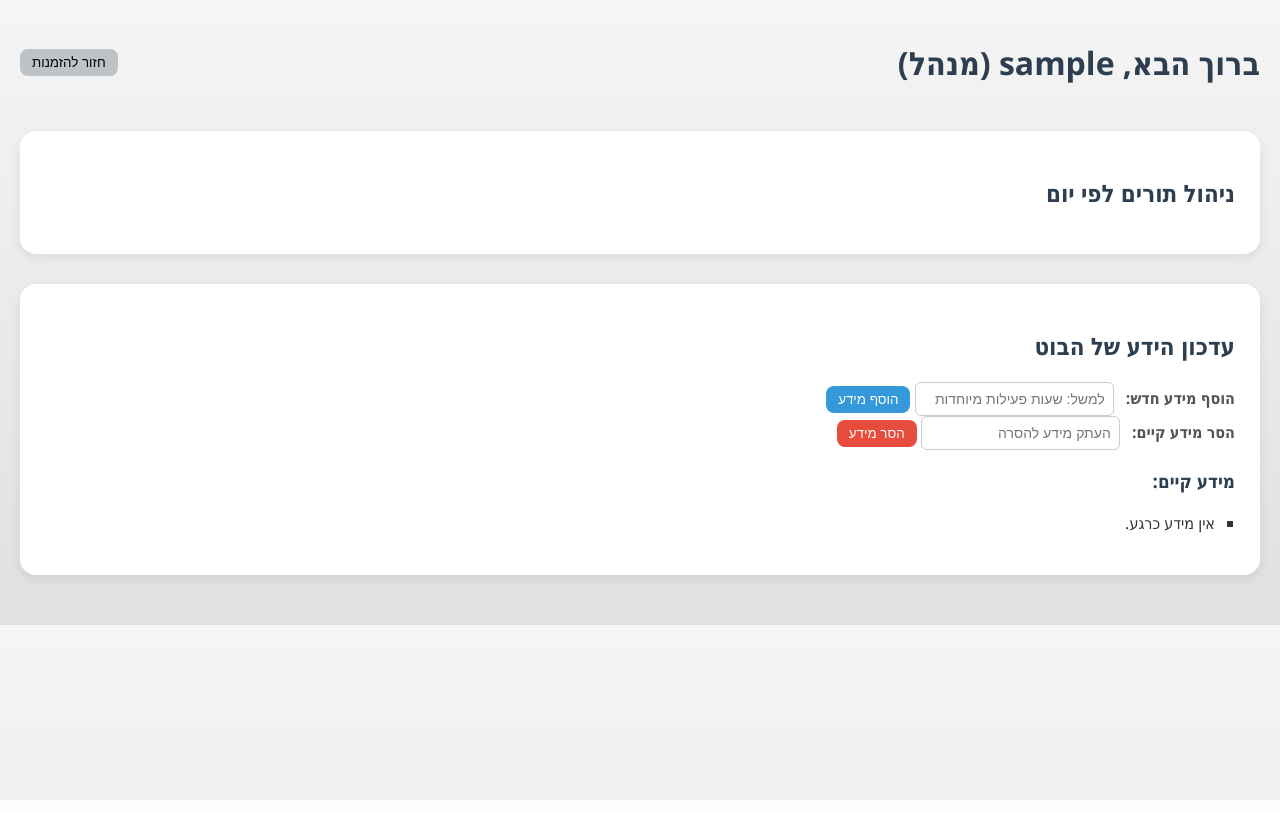
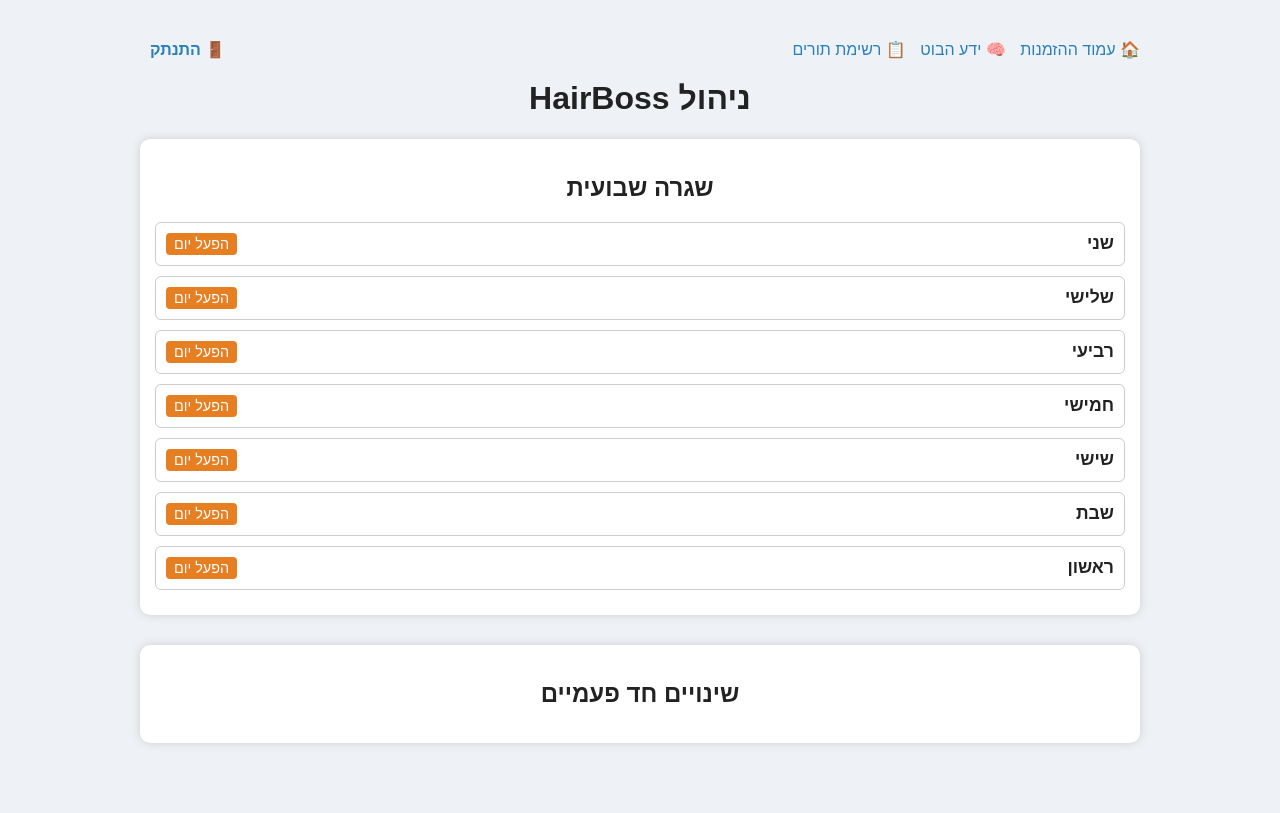
Before and after one commit to Nextwave19/barber, a Flask app: template templates/admin_command.html in a window 1280 px wide. Run offline with Flask 3, Linux system fonts and the light colour scheme; the template is opened without the code that fills it, so the values that code supplies are empty; the visitor is signed in with stand-in values (Sample User, id 1).

Commit message:
Update admin_command.html

```diff
--- a/templates/admin_command.html
+++ b/templates/admin_command.html
@@ -1,260 +1,303 @@
 <!DOCTYPE html>
-<html lang="he" dir="rtl">
+<html lang="he">
 <head>
-    <meta charset="UTF-8">
-    <title>ניהול HairBoss</title>
+  <meta charset="UTF-8" />
+  <meta name="viewport" content="width=device-width, initial-scale=1" />
+  <title>ניהול HairBoss - Admin Command</title>
   <style>
     body {
-            font-family: 'Segoe UI', Tahoma, Geneva, Verdana, sans-serif;
-            background: linear-gradient(to bottom, #f5f5f5, #e0e0e0);
+      font-family: Arial, sans-serif;
+      max-width: 1000px;
+      margin: 20px auto;
       padding: 20px;
-            margin: 0;
+      background: #eef2f7;
+      color: #222;
+      direction: rtl;
     }
-        h1, h2, h3 {
-            color: #2c3e50;
+    h1, h2 { text-align: center; }
+    .section {
+      background: white;
+      padding: 15px;
+      border-radius: 10px;
+      box-shadow: 0 0 10px #ccc;
+      margin-bottom: 30px;
     }
-        .section {
-            background: #ffffff;
-            padding: 25px;
-            border-radius: 16px;
-            margin-bottom: 30px;
-            box-shadow: 0 4px 12px rgba(0,0,0,0.08);
-        }
-        .slots-container {
-            display: flex;
-            flex-wrap: wrap;
-            gap: 8px;
-            margin-bottom: 10px;
-        }
-        .slot-button {
-            position: relative;
-            padding: 10px 30px 10px 10px;
-            border-radius: 10px;
-            background-color: #2ecc71;
-            color: white;
-            font-weight: bold;
-            cursor: pointer;
-            transition: 0.3s;
-        }
-        .slot-button.disabled {
-            background-color: #95a5a6;
-        }
-        .slot-button.open .actions {
-            display: flex;
-        }
-        .actions {
-            display: none;
-            flex-direction: column;
-            gap: 5px;
-            margin-top: 6px;
-        }
-        .actions form {
-            margin: 0;
-        }
-        .actions button {
-            background: #f0f0f0;
+    .day-container {
       border: 1px solid #ccc;
       border-radius: 6px;
-            padding: 4px 8px;
-            font-size: 12px;
-            cursor: pointer;
+      margin-bottom: 10px;
+      padding: 10px;
     }
-        .actions input[type="text"] {
-            padding: 4px;
-            font-size: 12px;
-            width: 90px;
-        }
-        .actions button:hover {
-            background: #e0e0e0;
-        }
-        .remove-x {
-            position: absolute;
-            top: 4px;
-            right: 6px;
-            background: transparent;
-            border: none;
-            color: red;
-            font-size: 16px;
-            font-weight: bold;
-            cursor: pointer;
-            z-index: 2;
-        }
-        .remove-x:hover {
-            color: #ff4d4d;
-        }
-        button.add {
-            background: #3498db;
-            color: white;
-            border: none;
-            padding: 6px 12px;
-            border-radius: 8px;
-            cursor: pointer;
-        }
-        button.add:hover {
-            background: #2980b9;
-        }
-        button.remove {
-            background: #e74c3c;
-            color: white;
-            border: none;
-            padding: 6px 12px;
-            border-radius: 8px;
-            cursor: pointer;
-        }
-        button.remove:hover {
-            background: #c0392b;
-        }
-        label {
-            margin-left: 8px;
-            font-weight: bold;
-            color: #555;
-        }
-        input[type="text"] {
-            padding: 8px;
-            border-radius: 6px;
-            border: 1px solid #ccc;
-            font-size: 14px;
-        }
-        ul {
-            list-style: square;
-            padding-right: 20px;
-        }
-        ul li {
-            margin-bottom: 6px;
-            color: #333;
-        }
-        hr {
-            margin: 20px 0;
-            border: 0;
-            height: 1px;
-            background: #ddd;
-        }
-        .header-container {
+    .day-header {
       display: flex;
       justify-content: space-between;
       align-items: center;
-            margin-bottom: 25px;
+      cursor: pointer;
+      user-select: none;
     }
-        .back-button {
-            background: #bdc3c7;
-            color: black;
+    .day-header span {
+      font-weight: bold;
+      font-size: 1.1em;
+    }
+    .times-container {
+      margin-top: 10px;
+      display: none;
+    }
+    .times-container.active {
+      display: block;
+    }
+    .time-btn {
+      display: inline-block;
+      margin: 5px;
+      padding: 5px 10px;
+      border-radius: 5px;
+      background: #3498db;
+      color: white;
+      cursor: pointer;
+      position: relative;
+    }
+    .time-btn.disabled {
+      background: #aaa;
+      cursor: default;
+      text-decoration: line-through;
+    }
+    .time-btn .actions {
+      position: absolute;
+      top: 2px;
+      left: 2px;
+      font-weight: bold;
+      font-size: 0.9em;
+      display: flex;
+      gap: 5px;
+    }
+    .time-btn .actions button {
+      background: transparent;
       border: none;
-            padding: 6px 12px;
-            border-radius: 8px;
+      color: white;
+      cursor: pointer;
+      font-weight: bold;
+      padding: 0 3px;
+    }
+    .add-time-input { margin-top: 10px; }
+    input[type="time"] { padding: 4px; }
+    input[type="text"] { padding: 4px; width: 80px; }
+    button.add-btn {
+      background: #2ecc71;
+      color: white;
+      border: none;
+      padding: 5px 10px;
+      border-radius: 4px;
       cursor: pointer;
     }
-        .back-button:hover {
-            background: #95a5a6;
+    button.toggle-day-btn {
+      background: #e67e22;
+      color: white;
+      border: none;
+      padding: 3px 8px;
+      border-radius: 4px;
+      cursor: pointer;
+      font-size: 0.9em;
+    }
+    button.toggle-day-btn.enabled {
+      background: #27ae60;
+    }
+    .top-nav {
+      overflow: hidden;
+      margin-bottom: 20px;
+    }
+    .top-nav a {
+      margin-left: 10px;
+      text-decoration: none;
+      color: #2980b9;
+    }
+    .logout {
+      float: left;
+      font-weight: bold;
+      color: red;
     }
   </style>
+  <script>
+    function toggleSection(id) {
+      document.getElementById(id).classList.toggle('active');
+    }
+
+    async function updateWeeklySchedule(action, day_key, time, new_time = null) {
+      const body = { action, day_key, time };
+      if (new_time) body.new_time = new_time;
+      const res = await fetch('/weekly_schedule', {
+        method: 'POST',
+        headers: {'Content-Type': 'application/json'},
+        body: JSON.stringify(body)
+      });
+      const data = await res.json();
+      if (data.error) alert(data.error);
+      else location.reload();
+    }
+
+    async function addWeeklyTime(day_key) {
+      const input = document.getElementById('weekly-add-' + day_key);
+      const time = input.value;
+      if (!time) return alert('נא לבחור שעה');
+      await updateWeeklySchedule('add', day_key, time);
+    }
+
+    async function removeWeeklyTime(day_key, time) {
+      if (confirm(להסיר את השעה ${time}?))
+        await updateWeeklySchedule('remove', day_key, time);
+    }
+
+    async function editWeeklyTime(day_key, old_time) {
+      const new_time = prompt('הזן שעה חדשה במקום: ' + old_time);
+      if (new_time)
+        await updateWeeklySchedule('edit', day_key, old_time, new_time);
+    }
+
+    async function toggleWeeklyDay(day_key, enabled) {
+      await fetch('/weekly_toggle_day', {
+        method: 'POST',
+        headers: {'Content-Type': 'application/json'},
+        body: JSON.stringify({ day_key, enabled })
+      });
+      location.reload();
+    }
+
+    async function toggleWeeklyTime(day_key, time, enable) {
+      await updateWeeklySchedule(enable ? 'add' : 'remove', day_key, time);
+    }
+
+    // ======= עבור שינויים חד פעמיים בדיוק כמו השגרה =======
+
+    async function updateOverrides(action, date, time = null, new_time = null) {
+      const body = { action, date };
+      if (time) body.time = time;
+      if (new_time) body.new_time = new_time;
+      const res = await fetch('/overrides', {
+        method: 'POST',
+        headers: {'Content-Type': 'application/json'},
+        body: JSON.stringify(body)
+      });
+      const data = await res.json();
+      if (data.error) alert(data.error);
+      else location.reload();
+    }
+
+    async function addOverrideTime(date) {
+      const input = document.getElementById('override-add-' + date);
+      const time = input.value;
+      if (!time) return alert('נא לבחור שעה');
+      await updateOverrides('add', date, time);
+    }
+
+    async function removeOverrideTime(date, time) {
+      if (confirm(להסיר את השעה ${time}?))
+        await updateOverrides('remove', date, time);
+    }
+
+    async function editOverrideTime(date, old_time) {
+      const new_time = prompt('הזן שעה חדשה במקום: ' + old_time);
+      if (new_time)
+        await updateOverrides('edit', date, old_time, new_time);
+    }
+
+    async function toggleOverrideDay(date, enabled) {
+      await fetch('/overrides_toggle_day', {
+        method: 'POST',
+        headers: {'Content-Type': 'application/json'},
+        body: JSON.stringify({ date, enabled })
+      });
+      location.reload();
+    }
+
+    async function toggleOverrideTime(date, time, enable) {
+      await updateOverrides(enable ? 'add' : 'remove', date, time);
+    }
+
+    async function clearOverrideDate(date) {
+      if (confirm('לנקות את כל השינויים בתאריך זה?'))
+        await updateOverrides('clear', date);
+    }
+  </script>
 </head>
 <body>
 
-<div class="header-container">
-    <h1>ברוך הבא, {{ session['username'] }} (מנהל)</h1>
-    <form action="/" method="get">
-        <button class="back-button">חזור להזמנות</button>
-    </form>
+<div class="top-nav">
+  <a href="/" target="_blank">🏠 עמוד ההזמנות</a>
+  <a href="/bot_knowledge">🧠 ידע הבוט</a>
+  <a href="/appointments">📋 רשימת תורים</a>
+  <a href="/logout" class="logout">🚪 התנתק</a>
 </div>
 
+<h1>ניהול HairBoss</h1>
+
 <div class="section">
-    <h2>ניהול תורים לפי יום</h2>
-
-    {% for date, times in free_slots.items() %}
-        {% set day_name, date_part = date.split(' - ') %}
-        <div class="day-section">
-            <strong>{{ day_name }} ({{ date_part }})</strong>
-            <input type="hidden" name="date" value="{{ date }}">
-
-            {% if date in disabled_days %}
-                <form method="POST" action="/slot" class="inline">
-                    <input type="hidden" name="date" value="{{ date }}">
-                    <input type="hidden" name="action" value="enable_day">
-                    <button class="add">הפעל את היום</button>
-                </form>
-            {% else %}
-                <form method="POST" action="/slot" class="inline">
-                    <input type="hidden" name="date" value="{{ date }}">
-                    <input type="hidden" name="action" value="disable_day">
-                    <button class="remove">השבת את היום</button>
-                </form>
-            {% endif %}
+  <h2>שגרה שבועית</h2>
+  {% set day_names = ["שני","שלישי","רביעי","חמישי","שישי","שבת","ראשון"] %}
+  {% for day_key in ['0','1','2','3','4','5','6'] %}
+    <div class="day-container">
+      <div class="day-header" onclick="toggleSection('weekly-times-{{day_key}}')">
+        <span>{{ day_names[day_key|int] }}</span>
+        <button class="toggle-day-btn {% if weekly_schedule[day_key]|length > 0 %}enabled{% endif %}"
+          onclick="event.stopPropagation(); toggleWeeklyDay('{{day_key}}', {{ 'false' if weekly_schedule[day_key]|length > 0 else 'true' }})">
+          {% if weekly_schedule[day_key]|length > 0 %}כבה יום{% else %}הפעל יום{% endif %}
+        </button>
       </div>
-
-        {% if date not in disabled_days %}
-            <div class="slots-container">
-                {% for time in times %}
-                    <div class="slot-button {% if time in disabled_slots[date] %}disabled{% endif %}" onclick="toggleActions(this)">
+      <div class="times-container" id="weekly-times-{{day_key}}">
+        {% for time in default_times %}
+          {% set enabled = time in weekly_schedule[day_key] %}
+          <button class="time-btn {% if not enabled %}disabled{% endif %}"
+            onclick="event.stopPropagation(); toggleWeeklyTime('{{day_key}}', '{{time}}', {{ 'true' if not enabled else 'false' }})">
             {{ time }}
-                        <form method="POST" action="/slot" style="display:inline;">
-                            <input type="hidden" name="date" value="{{ date }}">
-                            <input type="hidden" name="time" value="{{ time }}">
-                            <input type="hidden" name="action" value="remove">
-                            <button class="remove-x" type="submit">&times;</button>
-                        </form>
-                        <div class="actions">
-                            <form method="POST" action="/slot">
-                                <input type="hidden" name="date" value="{{ date }}">
-                                <input type="hidden" name="time" value="{{ time }}">
-                                <input type="hidden" name="action" value="toggle">
-                                <button type="submit">{% if time in disabled_slots[date] %}הפעל{% else %}כבה{% endif %}</button>
-                            </form>
-                            <form method="POST" action="/slot">
-                                <input type="hidden" name="date" value="{{ date }}">
-                                <input type="hidden" name="time" value="{{ time }}">
-                                <input type="hidden" name="action" value="edit">
-                                <input type="text" name="new_time" placeholder="שנה ל..." required>
-                                <button type="submit">ערוך</button>
-                            </form>
+            <span class="actions">
+              <button onclick="event.stopPropagation(); editWeeklyTime('{{day_key}}', '{{time}}')">✏️</button>
+              <button onclick="event.stopPropagation(); removeWeeklyTime('{{day_key}}', '{{time}}')">✖️</button>
+            </span>
+          </button>
+        {% endfor %}
+        <div class="add-time-input">
+          <input type="time" id="weekly-add-{{day_key}}">
+          <button class="add-btn" onclick="addWeeklyTime('{{day_key}}')">➕ הוסף שעה</button>
+        </div>
       </div>
     </div>
   {% endfor %}
 </div>
 
-            <form method="POST" action="/slot" class="inline">
-                <input type="hidden" name="date" value="{{ date }}">
-                <label>הוסף שעה:</label>
-                <input type="text" name="time" placeholder="למשל 16:30" required>
-                <input type="hidden" name="action" value="add">
-                <button class="add">הוסף שעה</button>
-            </form>
+<div class="section">
+  <h2>שינויים חד פעמיים</h2>
+  {% for date, override in overrides.items() %}
+    <div class="day-container">
+      <div class="day-header" onclick="toggleSection('override-times-{{date}}')">
+        <span>{{ date }}</span>
+        <button class="toggle-day-btn {% if override.times|length > 0 %}enabled{% endif %}"
+          onclick="event.stopPropagation(); toggleOverrideDay('{{date}}', {{ 'false' if override.times|length > 0 else 'true' }})">
+          {% if override.times|length > 0 %}כבה יום{% else %}הפעל יום{% endif %}
+        </button>
+      </div>
+      <div class="times-container" id="override-times-{{date}}">
+        {% for time in default_times %}
+          {% set enabled = time in override.times %}
+          <button class="time-btn {% if not enabled %}disabled{% endif %}"
+            onclick="event.stopPropagation(); toggleOverrideTime('{{date}}', '{{time}}', {{ 'true' if not enabled else 'false' }})">
+            {{ time }}
+            <span class="actions">
+              {% if enabled %}
+                <button onclick="event.stopPropagation(); editOverrideTime('{{date}}', '{{time}}')">✏️</button>
+                <button onclick="event.stopPropagation(); removeOverrideTime('{{date}}', '{{time}}')">✖️</button>
               {% endif %}
-        <hr>
+            </span>
+          </button>
+        {% endfor %}
+        <div class="add-time-input">
+          <input type="time" id="override-add-{{date}}">
+          <button class="add-btn" onclick="addOverrideTime('{{date}}')">➕ הוסף שעה</button>
+        </div>
+        <div style="margin-top:10px;">
+          <button onclick="clearOverrideDate('{{date}}')">🧹 נקה את כל השינויים</button>
+        </div>
+      </div>
+    </div>
   {% endfor %}
 </div>
 
-<div class="section">
-    <h2>עדכון הידע של הבוט</h2>
-
-    <form method="POST" action="/bot-knowledge">
-        <label>הוסף מידע חדש:</label>
-        <input type="text" name="content" placeholder="למשל: שעות פעילות מיוחדות" required>
-        <input type="hidden" name="action" value="add">
-        <button class="add">הוסף מידע</button>
-    </form>
-
-    <form method="POST" action="/bot-knowledge">
-        <label>הסר מידע קיים:</label>
-        <input type="text" name="content" placeholder="העתק מידע להסרה" required>
-        <input type="hidden" name="action" value="remove">
-        <button class="remove">הסר מידע</button>
-    </form>
-
-    <h3>מידע קיים:</h3>
-    <ul>
-        {% for item in custom_knowledge %}
-            <li>{{ item }}</li>
-        {% else %}
-            <li>אין מידע כרגע.</li>
-        {% endfor %}
-    </ul>
-</div>
-
-<script>
-    function toggleActions(element) {
-        element.classList.toggle('open');
-    }
-</script>
-
 </body>
 </html>
```
Lines whose indentation alone changed are shown as unchanged.
